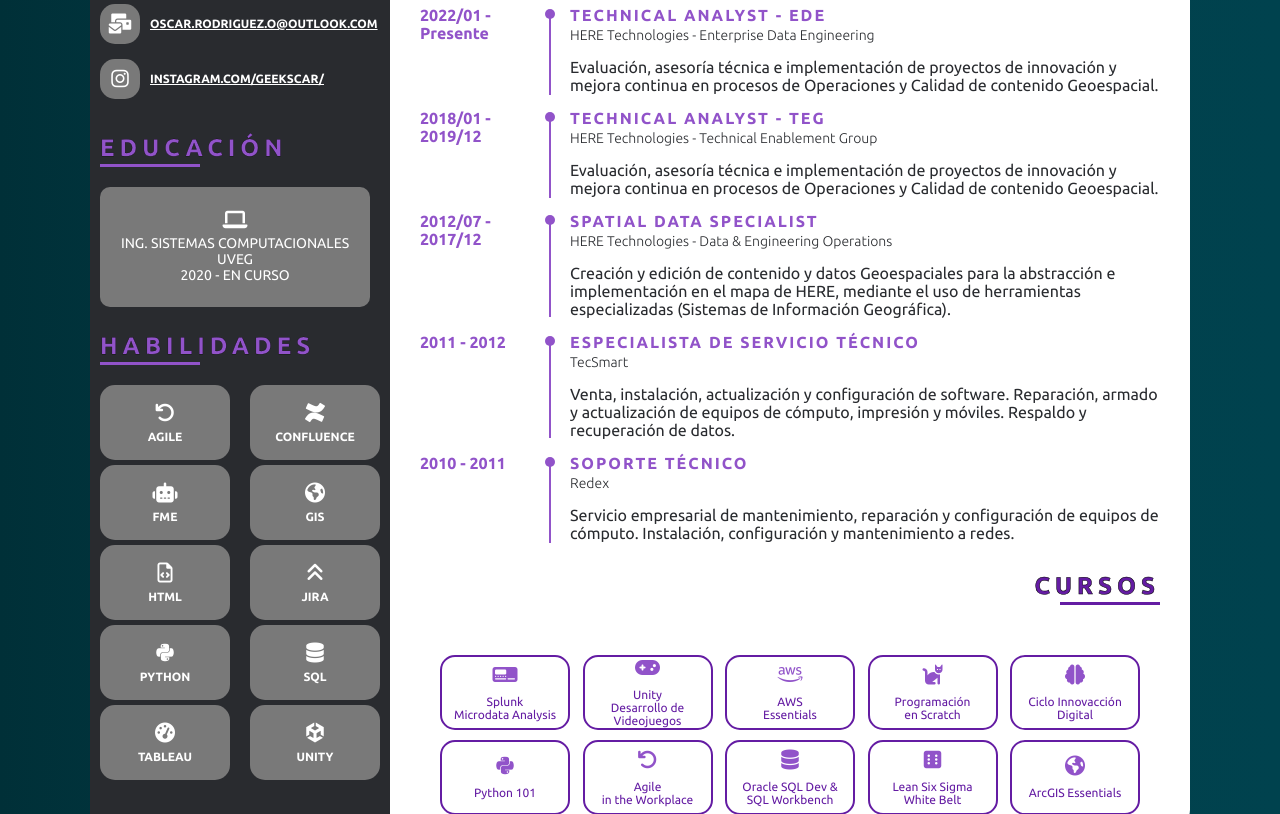
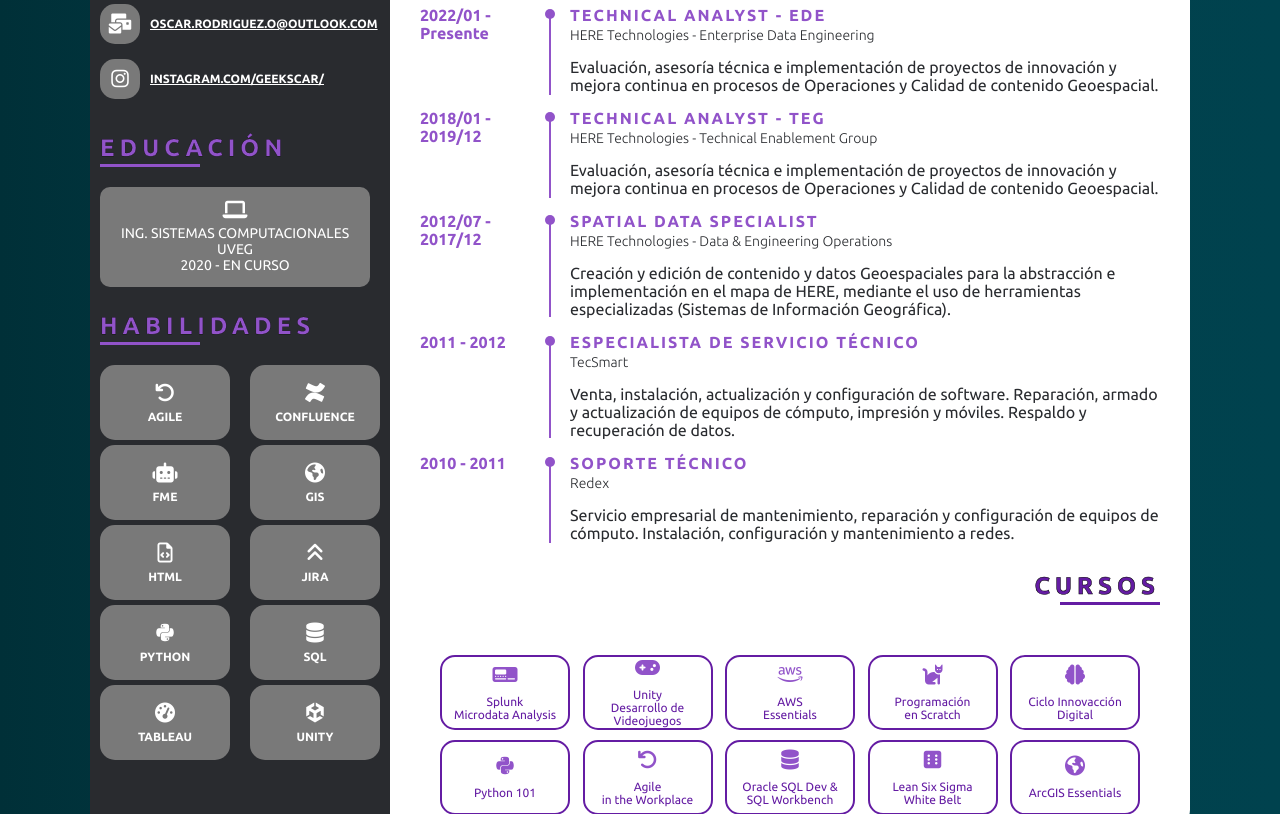
Before and after one commit to GeekscarM/GTS, a PHP site: page /cv.html in a window 1280 px wide. Shown: the part 372-1186 px from the top of the page. Run offline with PHP 8.4, Linux system fonts and the light colour scheme; some libraries are stand-ins or nearby versions.

Commit message:
Update cv_style.css

```diff
--- a/css/cv_style.css
+++ b/css/cv_style.css
@@ -153,7 +153,7 @@
 
     .education .li_wrap {
         width: 270px;
-        height: 120px;
+        height: 100px;
         margin-bottom: 5px;
         border-radius: 10px;
         display: flex;
```
